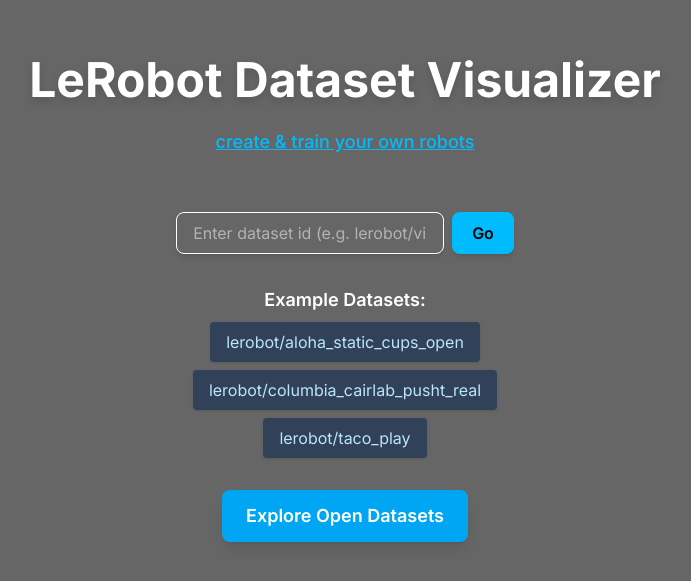
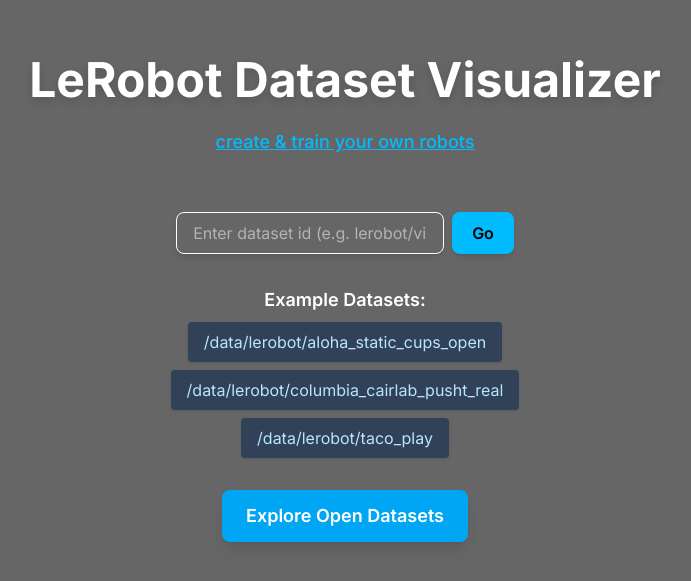
Before and after one commit to alanionita/hf-lerobot-hackathon-dataset-tool, a Next.js app: page / in a window 1280 px wide. Shown: the part 101-682 px from the top of the page, without its empty margins (295-986 px from the left). Built offline with nearby package versions, Linux system fonts and the light colour scheme.

Commit message:
REFACTOR (routes): move all the [org] routes within /data/[org]
Done in order to avoid the any routes being caught in that generic [org] path eg /api was falling within that path

```diff
--- a/src/app/[org]/[dataset]/[episode]/fetch-data.ts
+++ b/src/app/data/[org]/[dataset]/[episode]/fetch-data.ts
@@ -108,6 +108,8 @@
         episode_chunk: episode_chunk.toString().padStart(3, "0"),
         episode_index: episodeId.toString().padStart(6, "0"),
       });
+
+      console.log({parquetUrl})
 
     const arrayBuffer = await fetchParquetFile(parquetUrl);
     const data = await readParquetColumn(arrayBuffer, filteredColumnNames);
--- a/src/app/[org]/[dataset]/page.tsx
+++ b/src/app/data/[org]/[dataset]/page.tsx
@@ -11,5 +11,5 @@
     .map((x) => parseInt(x.trim(), 10))
     .filter((x) => !isNaN(x))[0] ?? 0;
 
-  redirect(`/${params.org}/${params.dataset}/episode_${episodeN}`);
+  redirect(`/data/${params.org}/${params.dataset}/episode_${episodeN}`);
 }
--- a/src/app/page.tsx
+++ b/src/app/page.tsx
@@ -17,7 +17,7 @@
       .map((x) => parseInt(x.trim(), 10))
       .filter((x) => !isNaN(x))[0] ?? 0;
 
-    redirect(`/${process.env.REPO_ID}/episode_${episodeN}`);
+    redirect(`/data/${process.env.REPO_ID}/episode_${episodeN}`);
   }
   // sync with hf.co/spaces URL params
   if (searchParams.path) {
@@ -27,9 +27,9 @@
   // legacy sync with hf.co/spaces URL params
   let redirectUrl: string | null = null;
   if (searchParams?.dataset && searchParams?.episode) {
-    redirectUrl = `/${searchParams.dataset}/episode_${searchParams.episode}`;
+    redirectUrl = `/data/${searchParams.dataset}/episode_${searchParams.episode}`;
   } else if (searchParams?.dataset) {
-    redirectUrl = `/${searchParams.dataset}`;
+    redirectUrl = `/data/${searchParams.dataset}`;
   }
 
   if (redirectUrl && searchParams?.t) {
@@ -93,7 +93,7 @@
     e.preventDefault();
     const value = inputRef.current?.value.trim();
     if (value) {
-      router.push(value);
+      router.push(`/data/${value}`);
     }
   };
 
@@ -144,24 +144,17 @@
           <div className="font-semibold mb-2 text-lg">Example Datasets:</div>
           <div className="flex flex-col gap-2 items-center">
             {[
-              "lerobot/aloha_static_cups_open",
-              "lerobot/columbia_cairlab_pusht_real",
-              "lerobot/taco_play",
+              "/data/lerobot/aloha_static_cups_open",
+              "/data/lerobot/columbia_cairlab_pusht_real",
+              "/data/lerobot/taco_play",
             ].map((ds) => (
-              <button
-                key={ds}
+              <a
+                href={ds}
                 type="button"
                 className="px-4 py-2 rounded bg-slate-700 text-sky-200 hover:bg-sky-700 hover:text-white transition-colors shadow"
-                onClick={() => {
-                  if (inputRef.current) {
-                    inputRef.current.value = ds;
-                    inputRef.current.focus();
-                  }
-                  router.push(ds);
-                }}
               >
                 {ds}
-              </button>
+              </a>
             ))}
           </div>
         </div>
```
Also changed, not shown: src/app/data/[org]/[dataset]/[episode]/episode-viewer.tsx (renamed from src/app/[org]/[dataset]/[episode]/episode-viewer.tsx), src/app/data/[org]/[dataset]/[episode]/error.tsx (renamed from src/app/[org]/[dataset]/[episode]/error.tsx), src/app/data/[org]/[dataset]/[episode]/page.tsx (renamed from src/app/[org]/[dataset]/[episode]/page.tsx).
